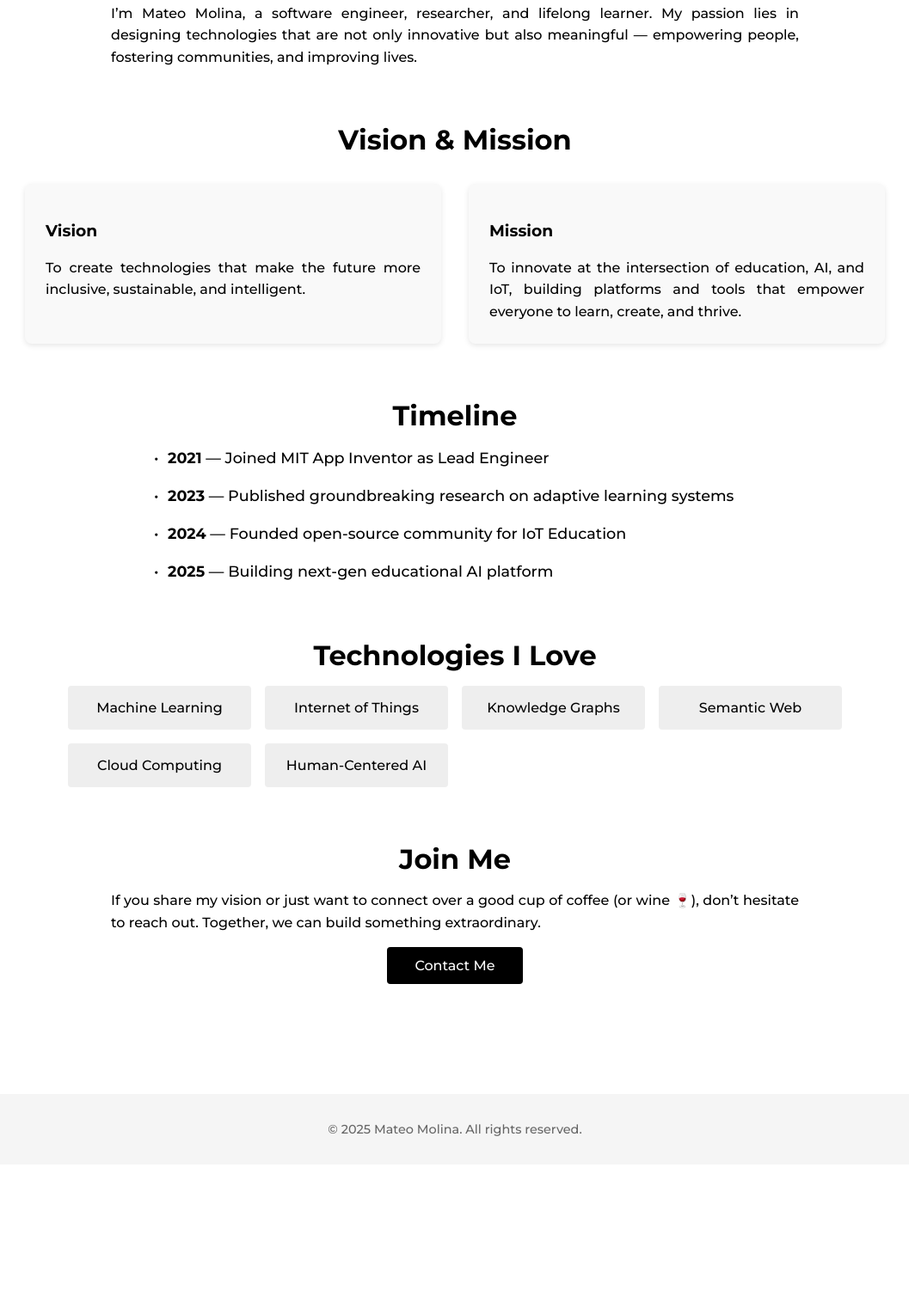
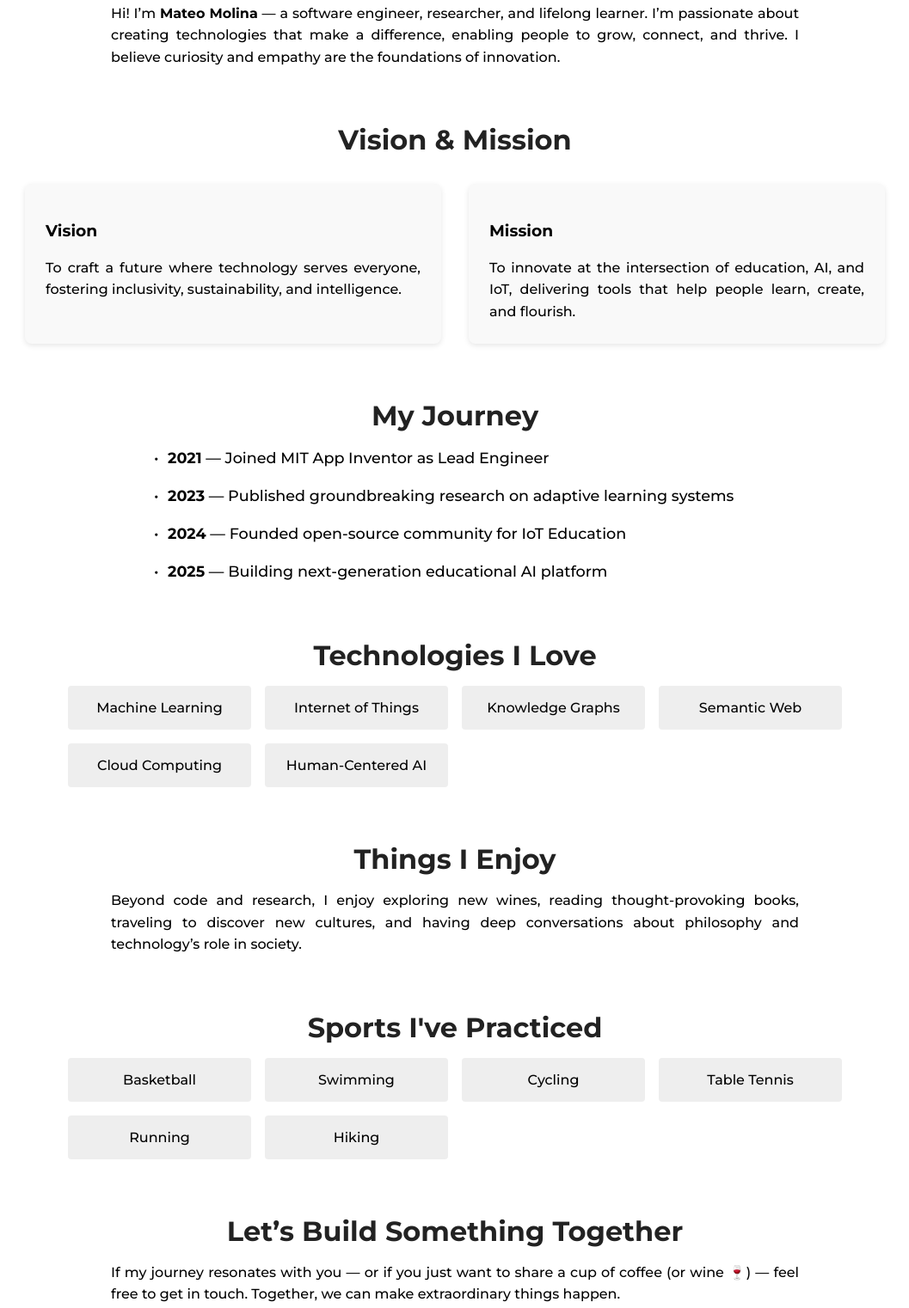
Before and after one commit to molxeuz/mateos, a plain HTML site: page about.html in a window 1280 px wide. Shown: the part 943-2465 px from the top of the page at 86% size, without its empty margins (111-1168 px from the left). Before the commit the page ends 2298 px from the top, so only its background shows below. Drawn offline with Linux system fonts and the light colour scheme.

Commit message:
chore about : v.1.1

```diff
--- a/CSS/about.css
+++ b/CSS/about.css
@@ -2,6 +2,8 @@
 
 .about-hero {
   background: url('https://www.tesla.com/sites/default/files/about/hero_01.jpg') center/cover no-repeat;
+  color: white;
+  text-shadow: 1px 1px 4px rgba(0,0,0,0.5);
 }
 
 .about-main {
@@ -18,11 +20,13 @@
   font-size: 2rem;
   margin-bottom: 1rem;
   text-align: center;
+  color: #222;
 }
 
 .who-i-am p,
 .vision-mission p,
 .timeline ul,
+.likes p,
 .join-me p {
   max-width: 800px;
   margin: 0 auto;
@@ -43,6 +47,11 @@
   padding: 1.5rem;
   border-radius: 8px;
   box-shadow: 0 2px 6px rgba(0, 0, 0, 0.1);
+  transition: transform 0.3s ease;
+}
+
+.vision-mission-grid div:hover {
+  transform: translateY(-4px);
 }
 
 .timeline ul {
@@ -65,7 +74,8 @@
   color: #000;
 }
 
-.technologies .tech-grid {
+.technologies .tech-grid,
+.sports .tech-grid {
   display: grid;
   grid-template-columns: repeat(auto-fit, minmax(180px, 1fr));
   gap: 1rem;
@@ -73,12 +83,23 @@
   margin: 0 auto;
 }
 
-.technologies .tech-grid div {
+.technologies .tech-grid div,
+.sports .tech-grid div {
   background: #eee;
   padding: 1rem;
   border-radius: 4px;
   text-align: center;
   font-weight: 500;
+  transition: background 0.3s ease;
+}
+
+.technologies .tech-grid div:hover,
+.sports .tech-grid div:hover {
+  background: #ddd;
+}
+
+.likes {
+  text-align: center;
 }
 
 .join-me {
--- a/about.html
+++ b/about.html
@@ -30,7 +30,7 @@
     <section class="hero about-hero">
         <div class="hero-content">
             <h1>About Mateo</h1>
-            <p>Driven by curiosity. Fueled by technology. Focused on impact.</p>
+            <p>“Technology is the tool. People are the reason.”</p>
         </div>
     </section>
 
@@ -39,9 +39,10 @@
         <section class="who-i-am">
             <h2>Who I Am</h2>
             <p>
-                I’m Mateo Molina, a software engineer, researcher, and lifelong learner. My passion lies in designing
-                technologies that are not only innovative but also meaningful — empowering people, fostering
-                communities, and improving lives.
+                Hi! I’m <strong>Mateo Molina</strong> — a software engineer, researcher, and lifelong learner.
+                I’m passionate about creating technologies that make a difference, enabling people to grow, connect, and
+                thrive.
+                I believe curiosity and empathy are the foundations of innovation.
             </p>
         </section>
 
@@ -50,27 +51,24 @@
             <div class="vision-mission-grid">
                 <div>
                     <h3>Vision</h3>
-                    <p>
-                        To create technologies that make the future more inclusive, sustainable, and intelligent.
-                    </p>
+                    <p>To craft a future where technology serves everyone, fostering inclusivity, sustainability, and
+                        intelligence.</p>
                 </div>
                 <div>
                     <h3>Mission</h3>
-                    <p>
-                        To innovate at the intersection of education, AI, and IoT, building platforms and tools that
-                        empower everyone to learn, create, and thrive.
-                    </p>
+                    <p>To innovate at the intersection of education, AI, and IoT, delivering tools that help people
+                        learn, create, and flourish.</p>
                 </div>
             </div>
         </section>
 
         <section class="timeline">
-            <h2>Timeline</h2>
+            <h2>My Journey</h2>
             <ul>
                 <li><strong>2021</strong> — Joined MIT App Inventor as Lead Engineer</li>
                 <li><strong>2023</strong> — Published groundbreaking research on adaptive learning systems</li>
                 <li><strong>2024</strong> — Founded open-source community for IoT Education</li>
-                <li><strong>2025</strong> — Building next-gen educational AI platform</li>
+                <li><strong>2025</strong> — Building next-generation educational AI platform</li>
             </ul>
         </section>
 
@@ -86,11 +84,31 @@
             </div>
         </section>
 
+        <section class="likes">
+            <h2>Things I Enjoy</h2>
+            <p>
+                Beyond code and research, I enjoy exploring new wines, reading thought-provoking books, traveling to
+                discover new cultures, and having deep conversations about philosophy and technology’s role in society.
+            </p>
+        </section>
+
+        <section class="sports">
+            <h2>Sports I've Practiced</h2>
+            <div class="tech-grid">
+                <div>Basketball</div>
+                <div>Swimming</div>
+                <div>Cycling</div>
+                <div>Table Tennis</div>
+                <div>Running</div>
+                <div>Hiking</div>
+            </div>
+        </section>
+
         <section class="join-me">
-            <h2>Join Me</h2>
+            <h2>Let’s Build Something Together</h2>
             <p>
-                If you share my vision or just want to connect over a good cup of coffee (or wine 🍷), don’t hesitate to
-                reach out. Together, we can build something extraordinary.
+                If my journey resonates with you — or if you just want to share a cup of coffee (or wine 🍷) — feel free
+                to get in touch. Together, we can make extraordinary things happen.
             </p>
             <a href="mailto:mateo@example.com" class="btn">Contact Me</a>
         </section>
```
Lines whose indentation alone changed are shown as unchanged.
